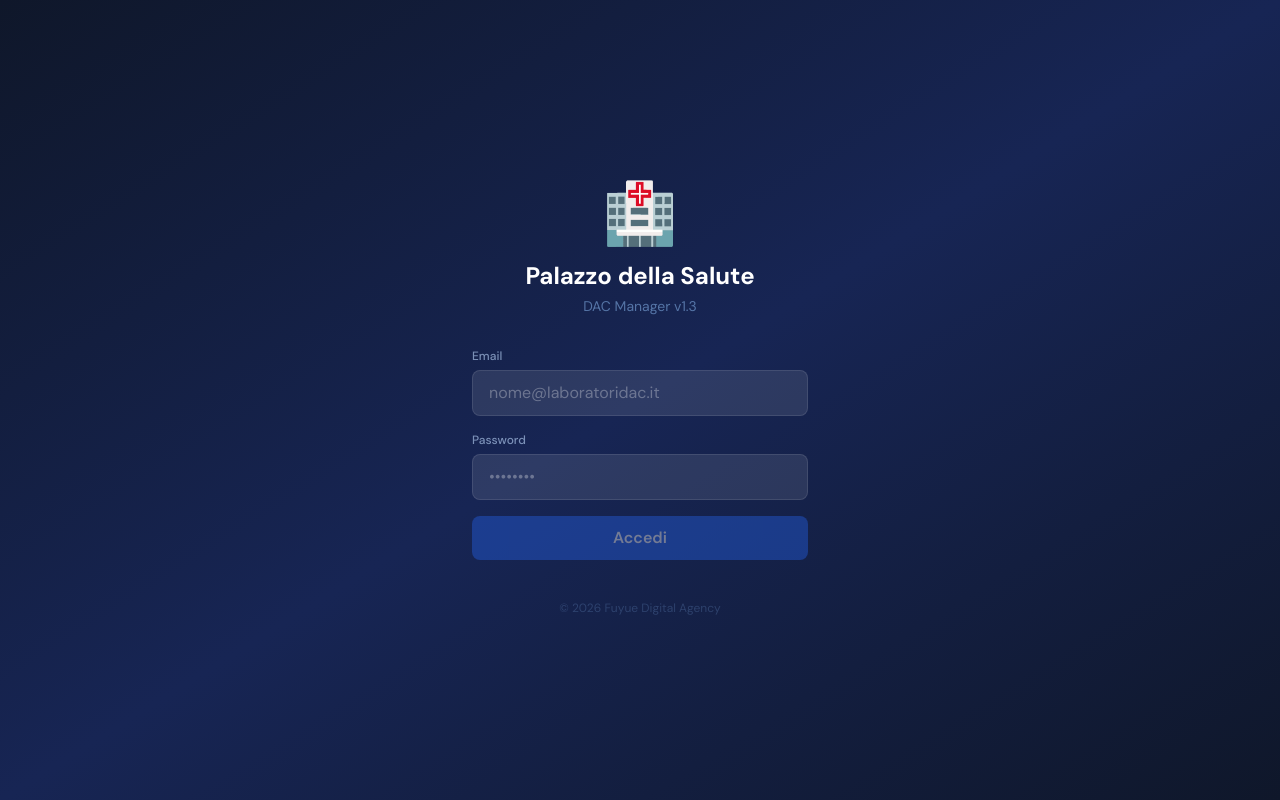
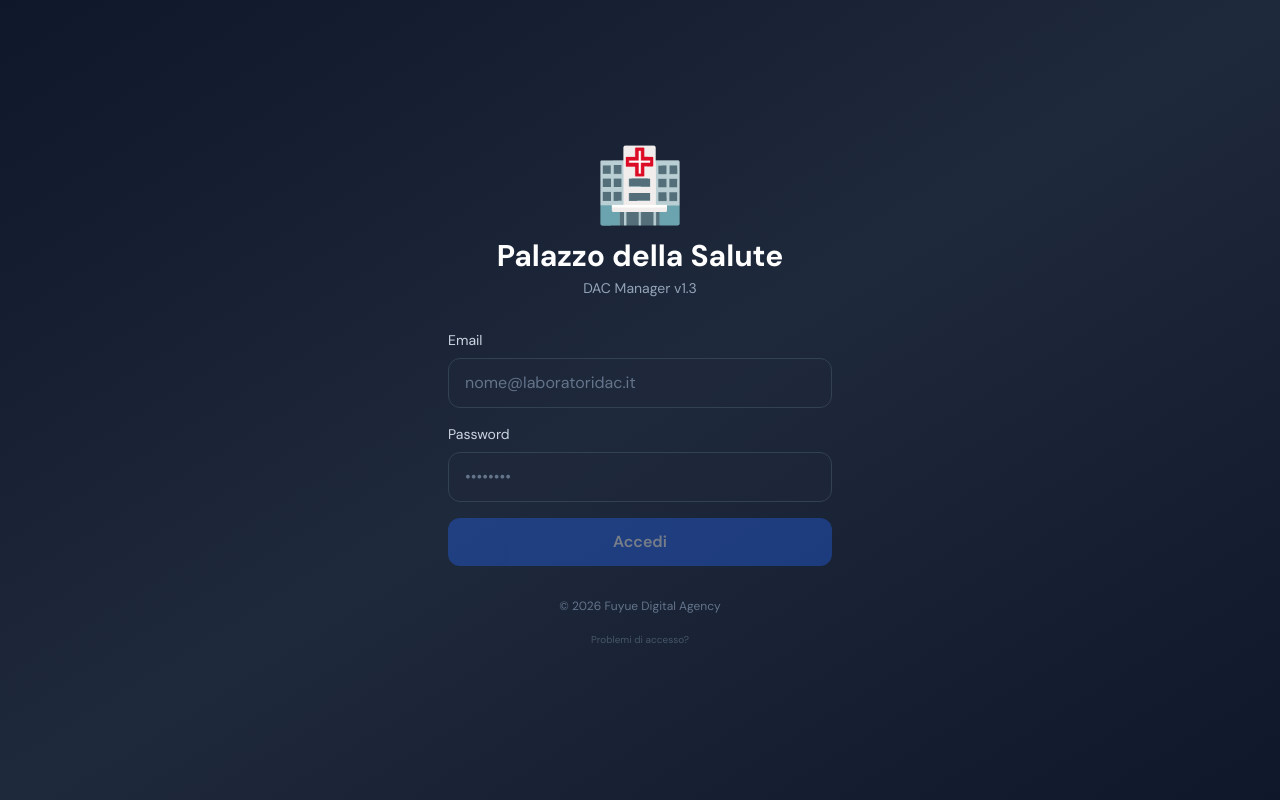
Before and after one commit to giovanniscozzafava-droid/dac-manager, a React (Vite) app: page / in a window 1280 px wide. Built offline with nearby package versions, Linux system fonts and the light colour scheme.

Commit message:
LoginSplash: bottone reset sessione per risolvere blocchi

```diff
--- a/src/components/LoginSplash.tsx
+++ b/src/components/LoginSplash.tsx
@@ -1,88 +1,110 @@
-import React, { useState } from 'react';
+import { useState } from 'react';
 
 interface Props {
   onLogin: (email: string, password: string) => Promise<void>;
-  error: string;
+  authError?: string;
 }
 
-export default function LoginSplash({ onLogin, error }: Props) {
+export default function LoginSplash({ onLogin, authError }: Props) {
   const [email, setEmail] = useState('');
   const [password, setPassword] = useState('');
   const [loading, setLoading] = useState(false);
+  const [showReset, setShowReset] = useState(false);
 
-  const handleSubmit = async (e: React.FormEvent) => {
-    e.preventDefault();
+  async function submit() {
     if (!email || !password) return;
     setLoading(true);
     try {
       await onLogin(email, password);
     } catch {
-      // error handled by parent
+      setLoading(false);
     }
-    setLoading(false);
-  };
+  }
+
+  async function resetApp() {
+    if (!confirm('Questo ripulirà tutti i dati locali e ricaricherà l\'app. Continuare?')) return;
+    Object.keys(localStorage).forEach(k => localStorage.removeItem(k));
+    Object.keys(sessionStorage).forEach(k => sessionStorage.removeItem(k));
+    try {
+      const dbs = await indexedDB.databases();
+      await Promise.all(dbs.map(db => db.name ? indexedDB.deleteDatabase(db.name) : null));
+    } catch {}
+    location.reload();
+  }
 
   return (
-    <div className="min-h-screen flex items-center justify-center bg-gradient-to-br from-slate-900 via-blue-950 to-slate-900">
-      <div className="w-full max-w-sm px-6">
+    <div className="min-h-screen flex items-center justify-center bg-gradient-to-br from-slate-900 via-slate-800 to-slate-900 p-6">
+      <div className="w-full max-w-sm">
         <div className="text-center mb-8">
-          <div className="text-6xl mb-4">🏥</div>
-          <h1 className="text-2xl font-bold text-white">Palazzo della Salute</h1>
-          <p className="text-blue-300/50 text-sm mt-1">DAC Manager v1.3</p>
+          <div className="text-7xl mb-4">🏥</div>
+          <h1 className="text-3xl font-bold text-white mb-1">Palazzo della Salute</h1>
+          <p className="text-slate-400 text-sm">DAC Manager v1.3</p>
         </div>
 
-        <form onSubmit={handleSubmit} className="space-y-4">
+        <div className="space-y-4">
           <div>
-            <label className="block text-xs font-medium text-blue-200/60 mb-1.5">Email</label>
+            <label className="block text-sm text-slate-300 mb-2">Email</label>
             <input
               type="email"
               value={email}
-              onChange={(e) => setEmail(e.target.value)}
-              className="w-full px-4 py-2.5 bg-white/10 border border-white/10 rounded-lg text-white placeholder-white/30 focus:outline-none focus:border-blue-400/50 focus:bg-white/15 transition-all"
+              onChange={e => setEmail(e.target.value)}
+              onKeyDown={e => e.key === 'Enter' && submit()}
+              className="w-full px-4 py-3 rounded-xl bg-slate-800/50 border border-slate-700 text-white placeholder:text-slate-500 focus:outline-none focus:border-blue-500"
               placeholder="nome@laboratoridac.it"
               autoComplete="email"
-              required
             />
           </div>
-
           <div>
-            <label className="block text-xs font-medium text-blue-200/60 mb-1.5">Password</label>
+            <label className="block text-sm text-slate-300 mb-2">Password</label>
             <input
               type="password"
               value={password}
-              onChange={(e) => setPassword(e.target.value)}
-              className="w-full px-4 py-2.5 bg-white/10 border border-white/10 rounded-lg text-white placeholder-white/30 focus:outline-none focus:border-blue-400/50 focus:bg-white/15 transition-all"
+              onChange={e => setPassword(e.target.value)}
+              onKeyDown={e => e.key === 'Enter' && submit()}
+              className="w-full px-4 py-3 rounded-xl bg-slate-800/50 border border-slate-700 text-white placeholder:text-slate-500 focus:outline-none focus:border-blue-500"
               placeholder="••••••••"
               autoComplete="current-password"
-              required
             />
           </div>
-
-          {error && (
-            <div className="px-3 py-2 bg-red-500/15 border border-red-500/20 rounded-lg text-red-300 text-sm">
-              {error}
-            </div>
+          {authError && (
+            <div className="text-sm text-red-400 text-center">{authError}</div>
           )}
-
           <button
-            type="submit"
+            onClick={submit}
             disabled={loading || !email || !password}
-            className="w-full py-2.5 bg-blue-600 hover:bg-blue-500 text-white font-semibold rounded-lg transition-all disabled:opacity-40 disabled:cursor-not-allowed"
+            className="w-full py-3 rounded-xl bg-blue-600 text-white font-semibold hover:bg-blue-500 disabled:opacity-40 disabled:cursor-not-allowed transition-colors flex items-center justify-center gap-2"
           >
             {loading ? (
-              <span className="flex items-center justify-center gap-2">
-                <span className="w-4 h-4 border-2 border-white/30 border-t-white rounded-full animate-spin" />
-                Accesso...
-              </span>
+              <>
+                <div className="w-5 h-5 border-2 border-white/30 border-t-white rounded-full animate-spin" />
+                <span>Accesso...</span>
+              </>
             ) : (
               'Accedi'
             )}
           </button>
-        </form>
+        </div>
 
-        <p className="mt-10 text-center text-blue-300/20 text-xs">
-          © 2026 Fuyue Digital Agency
-        </p>
+        <div className="mt-8 text-center">
+          <p className="text-xs text-slate-500 mb-3">© 2026 Fuyue Digital Agency</p>
+
+          {!showReset ? (
+            <button onClick={() => setShowReset(true)}
+              className="text-[10px] text-slate-600 hover:text-slate-400 transition-colors">
+              Problemi di accesso?
+            </button>
+          ) : (
+            <div className="mt-3 p-3 rounded-lg bg-slate-800/30 border border-slate-700/50">
+              <p className="text-[11px] text-slate-400 mb-2">
+                Se il login non va o la pagina è bloccata, ripulisci la sessione:
+              </p>
+              <button onClick={resetApp}
+                className="px-3 py-1.5 rounded-lg text-[10px] font-semibold bg-slate-700 text-slate-200 hover:bg-slate-600">
+                Reset sessione locale
+              </button>
+            </div>
+          )}
+        </div>
       </div>
     </div>
   );
```
